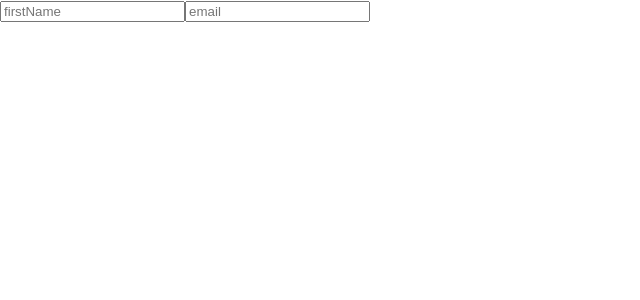
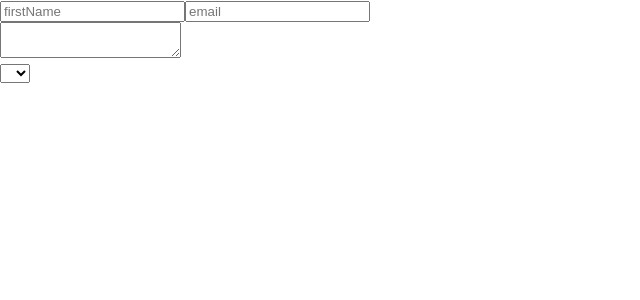
Before and after one commit to DmitriyMiroshnychenko/practice_react, a React (Create React App) app: page / in a window 1280 px wide. Shown: the top 300 px of the page, without its empty margins (0-640 px from the left). Built offline with nearby package versions, Linux system fonts and the light colour scheme.

Commit message:
added select

```diff
--- a/src/components/Form.jsx
+++ b/src/components/Form.jsx
@@ -4,6 +4,8 @@ class Form extends React.Component {
   state = {
     firstName: "",
     email: "",
+    message: "",
+    select: "",
   };
   handleChange = (event) => {
     this.setState({ [event.target.name]: event.target.value });
@@ -24,7 +26,7 @@ class Form extends React.Component {
   };
 
   render() {
-    const { firstName, email } = this.state;
+    const { firstName, email, message, select } = this.state;
     return (
       <div>
         <input
@@ -43,6 +45,15 @@ class Form extends React.Component {
           onChange={this.handleChange}
           onBlur={this.validateEmail}
         />
+        <br />
+        <textarea name="message" value={message} onChange={this.handleChange} />
+        <br />
+        <select name="select" value={select} onChange={this.handleChange}>
+          <option value="disabled"></option>
+          <option value="1">1</option>
+          <option value="2">2</option>
+          <option value="3">3</option>
+        </select>
       </div>
     );
   }
```
